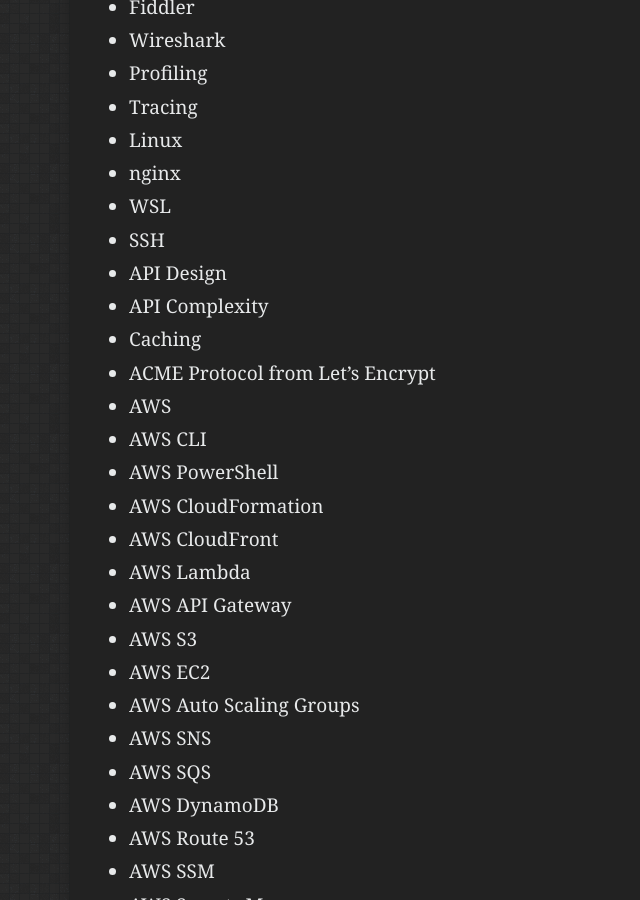
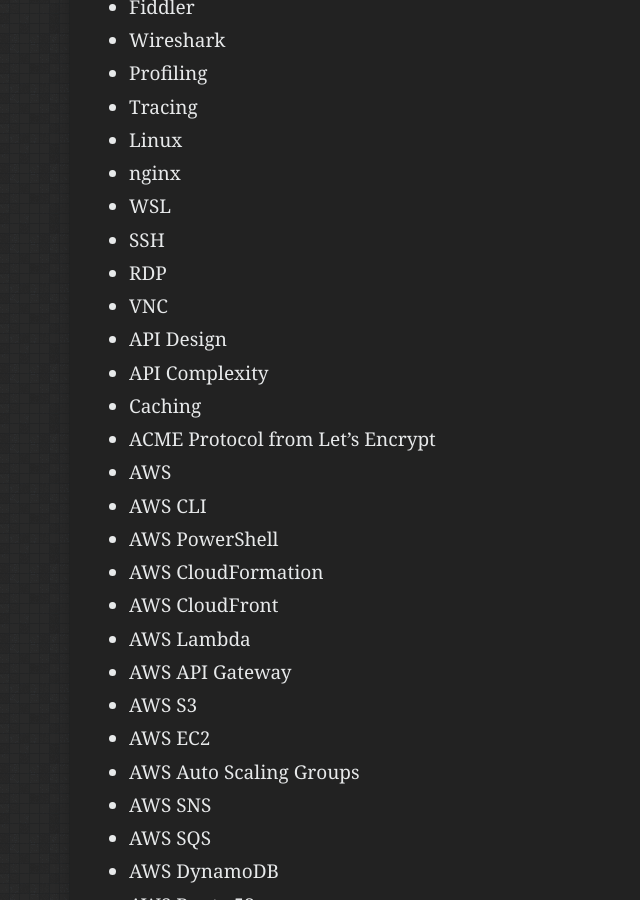
Before and after one commit to ryanspletzer/ryanspletzer.github.io, a Jekyll site: the page built from about.md, in a window 1280 px wide and 900 px high, scrolled down 7307 px. Shown: the whole window, without its empty margins (0-640 px from the left). Built offline with Jekyll 4.4.1, drawn with Linux system fonts in a browser that asks for light colours.

Commit message:
Update about.md

```diff
--- a/about.md
+++ b/about.md
@@ -228,6 +228,8 @@ them down by category, this is a non-comprehensive set of things I think about,
 - nginx
 - WSL
 - SSH
+- RDP
+- VNC
 - API Design
 - API Complexity
 - Caching
```
